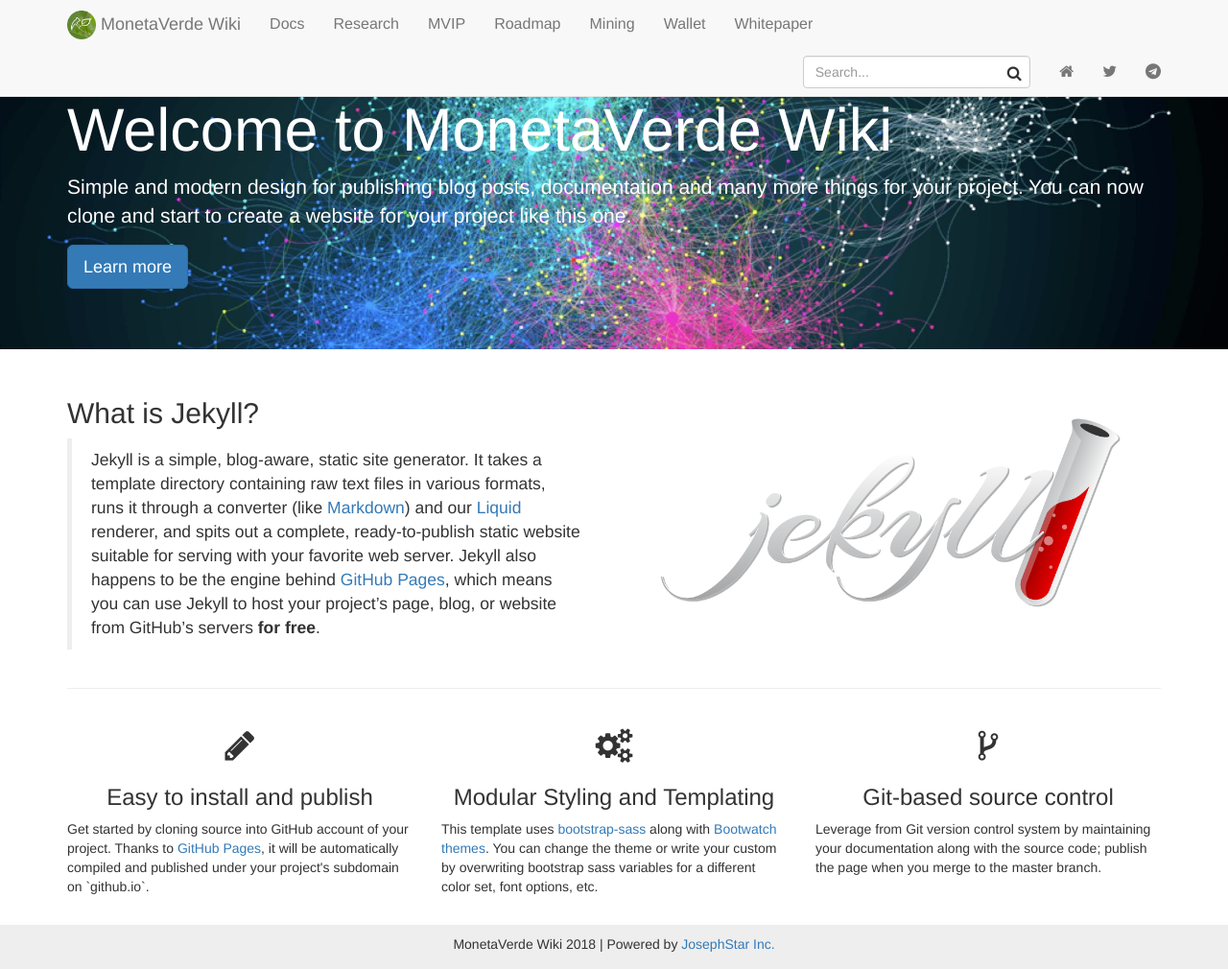
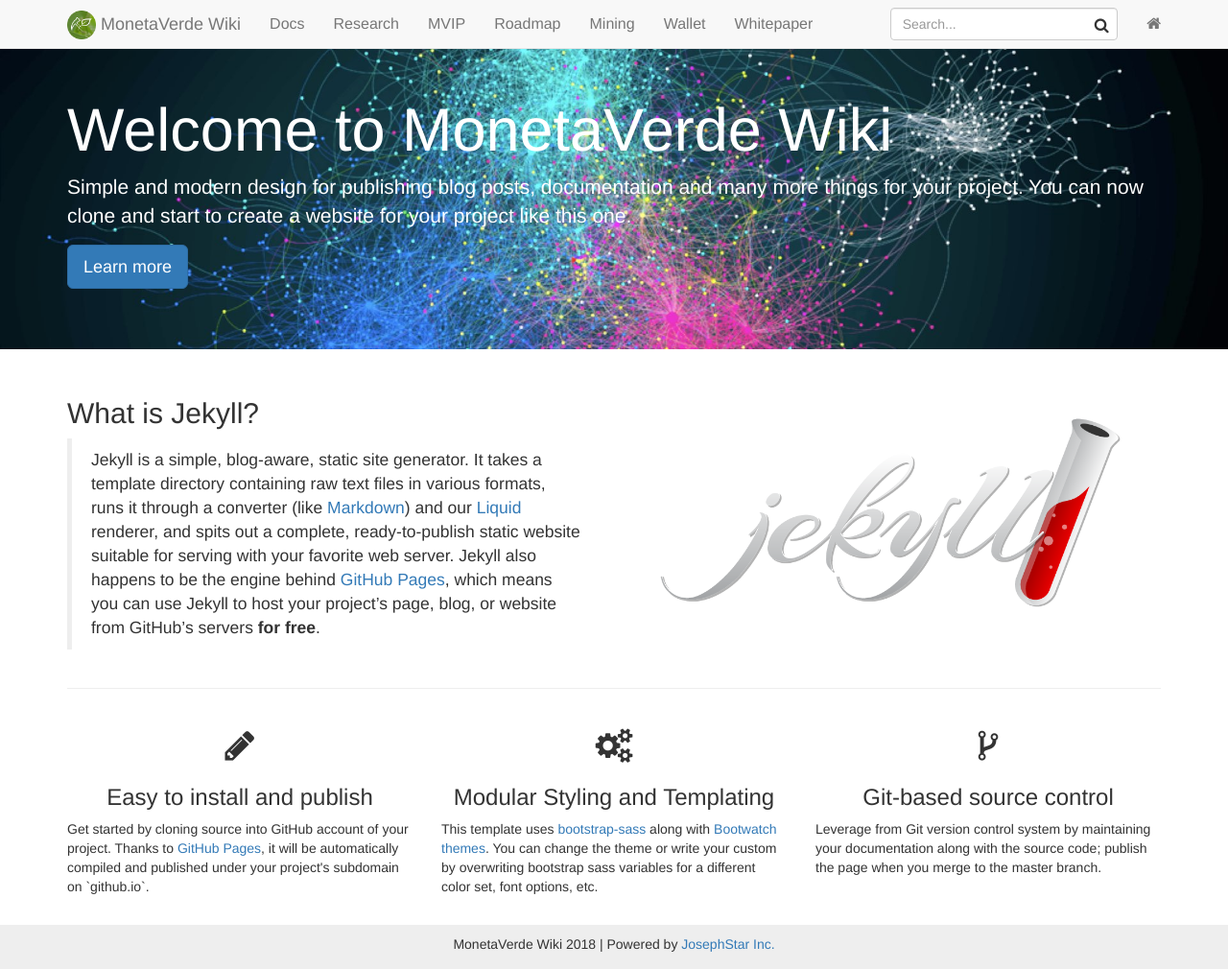
Before and after one commit to ammogcoder/www, a Jekyll site: the page built from index.html, in a window 1280 px wide and 1010 px high. Shown: the whole window at 96% size. Built offline with Jekyll 4.4.1, drawn with Linux system fonts in a browser that asks for light colours; nearby versions of some CDN libraries.

Commit message:
Update topnav.html

```diff
--- a/_includes/topnav.html
+++ b/_includes/topnav.html
@@ -32,8 +32,6 @@
                 </form>
                 <ul class="nav navbar-nav">
                     <li><a href="{{ site.home_url }}"><i class="fa fa-home" aria-hidden="true"></i></a></li>
-                    <li><a href="{{ site.twitter_url }}"><i class="fa fa-twitter" aria-hidden="true"></i></a></li>
-                    <li><a href="{{ site.telegram_url }}"><i class="fa fa-telegram" aria-hidden="true"></i></a></li>
                 </ul>
             </div>
         </div>
```
